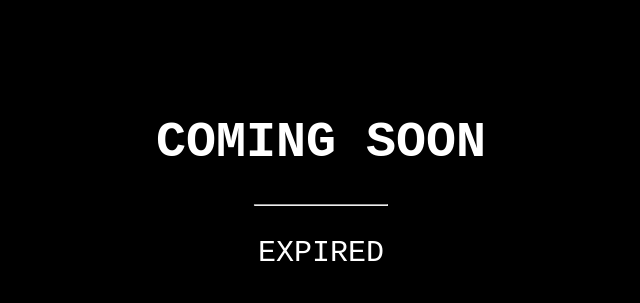
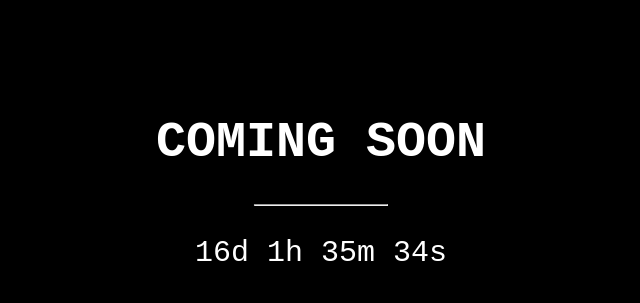
Before and after one commit to electrosoftnetwork/electrosoftnetwork.github.io, a plain HTML site: page index.html in a window 1280 px wide. Shown: the part 210-513 px from the top of the page, without its empty margins (319-959 px from the left). Drawn offline with Linux system fonts and the light colour scheme.

Commit message:
Update index.html

```diff
--- a/index.html
+++ b/index.html
@@ -43,7 +43,7 @@ hr {
 
 <script>
 // Set the date we're counting down to
-var countDownDate = new Date("April 30, 2018 15:37:25").getTime();
+var countDownDate = new Date("May 20, 2018 15:37:25").getTime();
 
 // Update the count down every 1 second
 var countdownfunction = setInterval(function() {
```
